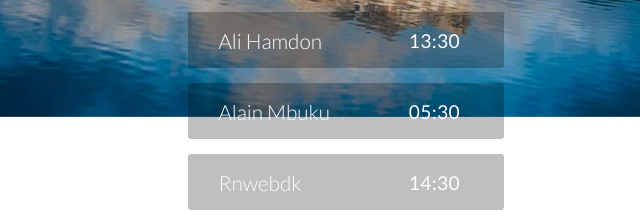
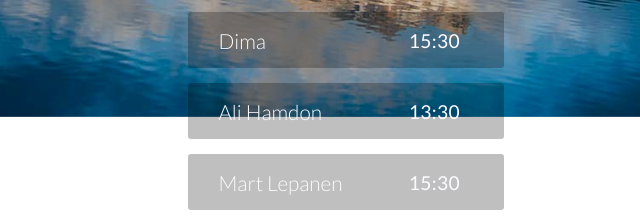
Before and after one commit to jdtdesigns/kindredapp, a website: page index.html in a window 1280 px wide. Shown: the part 683-905 px from the top of the page, 294-934 px from the left. Drawn offline with Linux system fonts and the light colour scheme.

Commit message:
added more members

```diff
--- a/js/members.js
+++ b/js/members.js
@@ -11,8 +11,14 @@ var members = {
 	'Robert DeSautel': {
 		gmt: -4
 	},
+	'Dima': {
+		gmt: 3
+	},
 	'Ali Hamdon': {
 		gmt: 1
+	},
+	'Mart Lepanen': {
+		gmt: 3
 	},
 	'Alain Mbuku': {
 		gmt: -7
@@ -20,6 +26,9 @@ var members = {
 	'Rnwebdk': {
 		gmt: 2
 	},
+	'Nick Sherbakov': {
+		gmt: 3
+	},
 	'JD Tadlock': {
 		gmt: -4
 	}
--- a/scss/style.scss
+++ b/scss/style.scss
@@ -73,10 +73,11 @@ img {
 	top: 0;
 	left: 0;
 	width: 100%;
-	height: 100vh;
+	height: 100%;
 	z-index: -2;
-	background: url(../img/lake.jpg) no-repeat top center fixed;
+	background: url(../img/lake.jpg) no-repeat top center;
 	background-size: cover;
+	backface-visibility: hidden;
 }
 
 .overlay {
@@ -86,7 +87,7 @@ img {
 	left: 0;
 	z-index: -1;
 	width: 100%;
-	height: 100vh;
+	height: 100%;
 	opacity: .8;
 }
 
```
Also changed, not shown: css/style.css.
